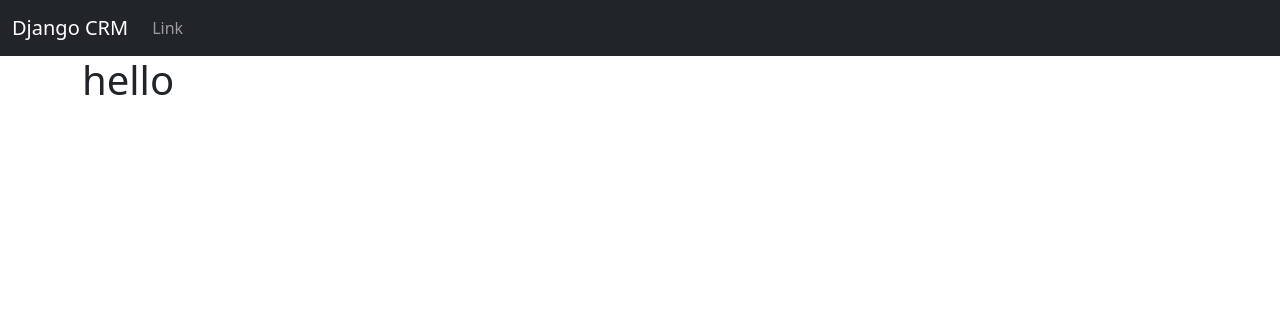
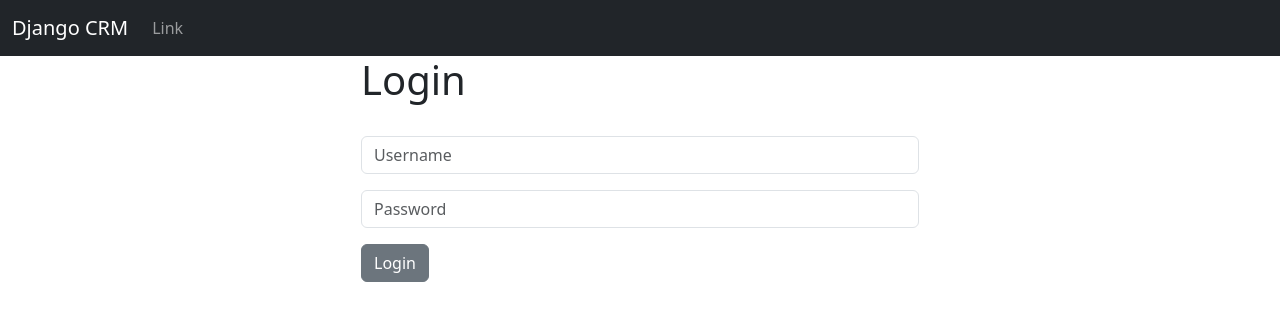
Before and after one commit to Noussse/djangocrm, a Django app: page / in a window 1280 px wide. Shown: the top 321 px of the page. Run offline with Django 5.2, Linux system fonts and the light colour scheme.

Commit message:
half working login page

```diff
--- a/crmwebsite/templates/home.html
+++ b/crmwebsite/templates/home.html
@@ -1,4 +1,21 @@
 {%extends 'base.html'%}
 {% block content %}
+<div class="col-md-6 offset-md-3">
+{%if user.is_authenticated%}
 <h1>hello</h1>
+{%else%}
+<h1>Login</h1>
+<br>
+<form method="post" action="{%url 'home'%}">
+    {%csrf_token%}
+        <div class="mb-3">
+          <input type="text" class="form-control" name="username" placeholder="Username" required>
+        </div>
+        <div class="mb-3">
+          <input type="password" class="form-control" name="password" placeholder="Password" required>
+        </div>
+        <button type="submit" class="btn btn-secondary">Login</button>
+</form>
+</div>
+{%endif%}
 {%endblock%}
--- a/crmwebsite/urls.py
+++ b/crmwebsite/urls.py
@@ -3,4 +3,6 @@ from . import views
 
 urlpatterns = [
     path('', views.home,name='home'),
+    path('/login', views.login_user,name='login'),
+    path('/logout', views.logout_user,name='logout'),
 ]
--- a/crmwebsite/views.py
+++ b/crmwebsite/views.py
@@ -2,3 +2,7 @@ from django.shortcuts import render
 
 def home(request):
     return render(request,'home.html',{})
+def login_user(request):
+    pass
+def logout_user(request):
+    pass
```
Also changed, not shown: db.sqlite3.
